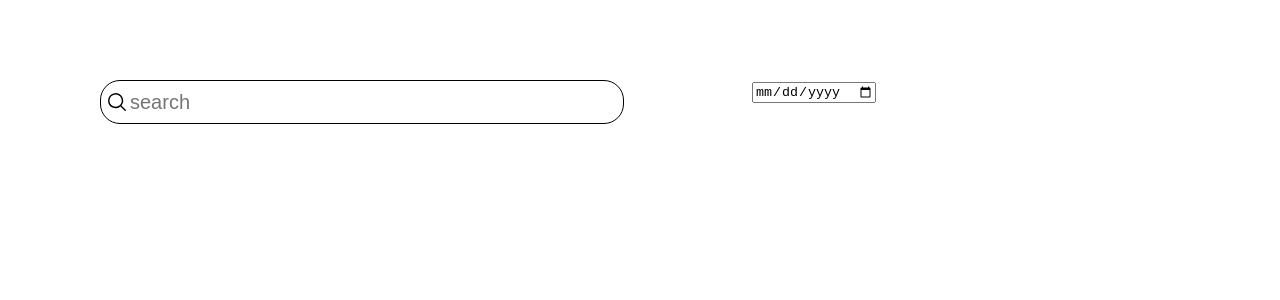
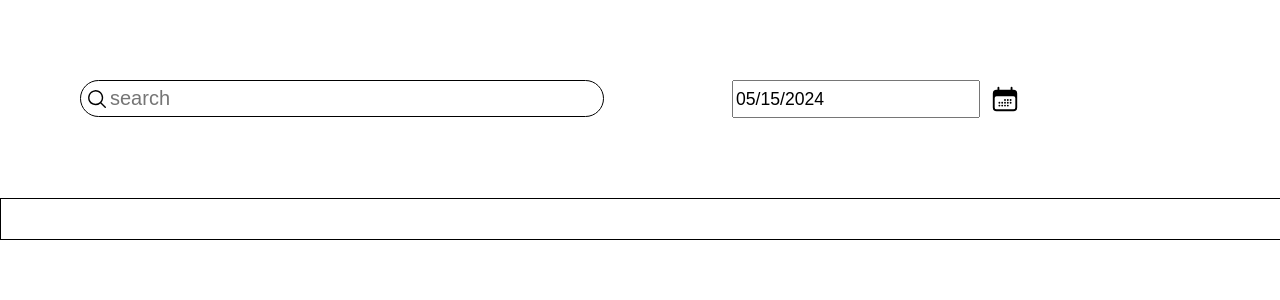
Before and after one commit to JeongminJamie/news-search, a React (Create React App) app: page / in a window 1280 px wide. Shown: the top 300 px of the page. Built offline with nearby package versions, Linux system fonts and the light colour scheme.

Commit message:
done with date filer with react date-picker

```diff
--- a/package.json
+++ b/package.json
@@ -7,6 +7,7 @@
     "@testing-library/react": "^13.4.0",
     "@testing-library/user-event": "^13.5.0",
     "react": "^18.3.1",
+    "react-datepicker": "^6.9.0",
     "react-dom": "^18.3.1",
     "react-scripts": "5.0.1",
     "web-vitals": "^2.1.4"
--- a/src/components/Filter/DateFilter.css
+++ b/src/components/Filter/DateFilter.css
@@ -0,0 +1,18 @@
+.date-filter--container {
+  display: flex;
+  align-items: center;
+  width: 40%;
+  height: 10%;
+  gap: 10px;
+}
+
+.date-filter--picker {
+  width: 15rem;
+  height: 2rem;
+  font-size: 1.1rem;
+}
+
+.calender-icon {
+  width: 30px;
+  height: 30px;
+}
--- a/src/components/Filter/DateFilter.jsx
+++ b/src/components/Filter/DateFilter.jsx
@@ -1,10 +1,33 @@
-import React from "react";
+import React, { useState } from "react";
+import DatePicker from "react-datepicker";
+import "react-datepicker/dist/react-datepicker.css";
+
+import "./DateFilter.css";
 
 const DateFilter = () => {
+  const [date, setDate] = useState(new Date());
+
   return (
-    <form>
-      <input type="date" />
-    </form>
+    <div className="date-filter--container">
+      <DatePicker
+        className="date-filter--picker"
+        selected={date}
+        onChange={(date) => setDate(date)}
+      />
+      <svg
+        xmlns="http://www.w3.org/2000/svg"
+        viewBox="0 0 24 24"
+        fill="currentColor"
+        className="calender-icon"
+      >
+        <path d="M12.75 12.75a.75.75 0 1 1-1.5 0 .75.75 0 0 1 1.5 0ZM7.5 15.75a.75.75 0 1 0 0-1.5.75.75 0 0 0 0 1.5ZM8.25 17.25a.75.75 0 1 1-1.5 0 .75.75 0 0 1 1.5 0ZM9.75 15.75a.75.75 0 1 0 0-1.5.75.75 0 0 0 0 1.5ZM10.5 17.25a.75.75 0 1 1-1.5 0 .75.75 0 0 1 1.5 0ZM12 15.75a.75.75 0 1 0 0-1.5.75.75 0 0 0 0 1.5ZM12.75 17.25a.75.75 0 1 1-1.5 0 .75.75 0 0 1 1.5 0ZM14.25 15.75a.75.75 0 1 0 0-1.5.75.75 0 0 0 0 1.5ZM15 17.25a.75.75 0 1 1-1.5 0 .75.75 0 0 1 1.5 0ZM16.5 15.75a.75.75 0 1 0 0-1.5.75.75 0 0 0 0 1.5ZM15 12.75a.75.75 0 1 1-1.5 0 .75.75 0 0 1 1.5 0ZM16.5 13.5a.75.75 0 1 0 0-1.5.75.75 0 0 0 0 1.5Z" />
+        <path
+          fillRule="evenodd"
+          d="M6.75 2.25A.75.75 0 0 1 7.5 3v1.5h9V3A.75.75 0 0 1 18 3v1.5h.75a3 3 0 0 1 3 3v11.25a3 3 0 0 1-3 3H5.25a3 3 0 0 1-3-3V7.5a3 3 0 0 1 3-3H6V3a.75.75 0 0 1 .75-.75Zm13.5 9a1.5 1.5 0 0 0-1.5-1.5H5.25a1.5 1.5 0 0 0-1.5 1.5v7.5a1.5 1.5 0 0 0 1.5 1.5h13.5a1.5 1.5 0 0 0 1.5-1.5v-7.5Z"
+          clipRule="evenodd"
+        />
+      </svg>
+    </div>
   );
 };
 
--- a/src/components/Filter/EntireFilter.css
+++ b/src/components/Filter/EntireFilter.css
@@ -1,7 +1,6 @@
 .entire-filter--container {
-  padding: 80px 80px 80px 100px;
+  padding: 80px 80px 80px 80px;
   width: 100%;
-  height: 20rem;
   display: flex;
   flex-direction: row;
   gap: 10%;
--- a/src/components/Filter/SearchBar.css
+++ b/src/components/Filter/SearchBar.css
@@ -15,7 +15,7 @@
   font-size: 1.25rem;
 }
 
-svg {
+.search-icon {
   width: 22px;
   height: 22px;
 }
--- a/src/components/Filter/SearchBar.jsx
+++ b/src/components/Filter/SearchBar.jsx
@@ -9,7 +9,7 @@ const SearchBar = () => {
         xmlns="http://www.w3.org/2000/svg"
         viewBox="0 0 24 24"
         fill="currentColor"
-        className="w-6 h-6"
+        className="search-icon"
       >
         <path
           fillRule="evenodd"
--- /dev/null
+++ b/src/components/News/NewsList.css
@@ -0,0 +1,6 @@
+.news-list--container {
+  border: 1px solid;
+  width: 100%;
+  height: 100%;
+  padding: 20px 80px 20px 80px;
+}
--- a/src/components/News/NewsList.jsx
+++ b/src/components/News/NewsList.jsx
@@ -1,7 +1,8 @@
 import React from "react";
+import "./NewsList.css";
 
 const NewsList = () => {
-  return <div></div>;
+  return <div className="news-list--container"></div>;
 };
 
 export default NewsList;
```
Also changed, not shown: 1 other file (tests, documents, lock files or other folders).
